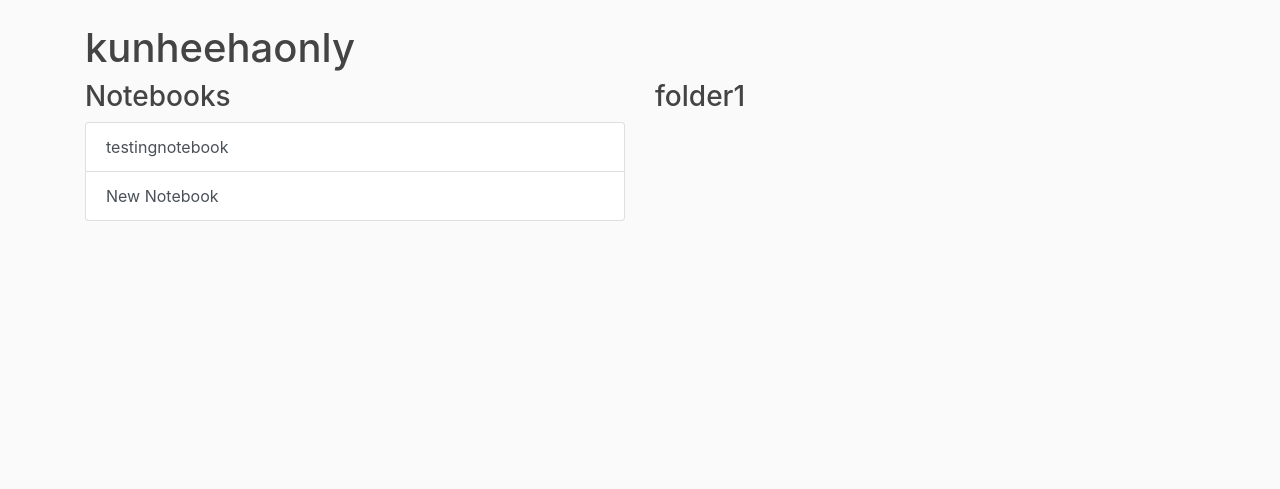
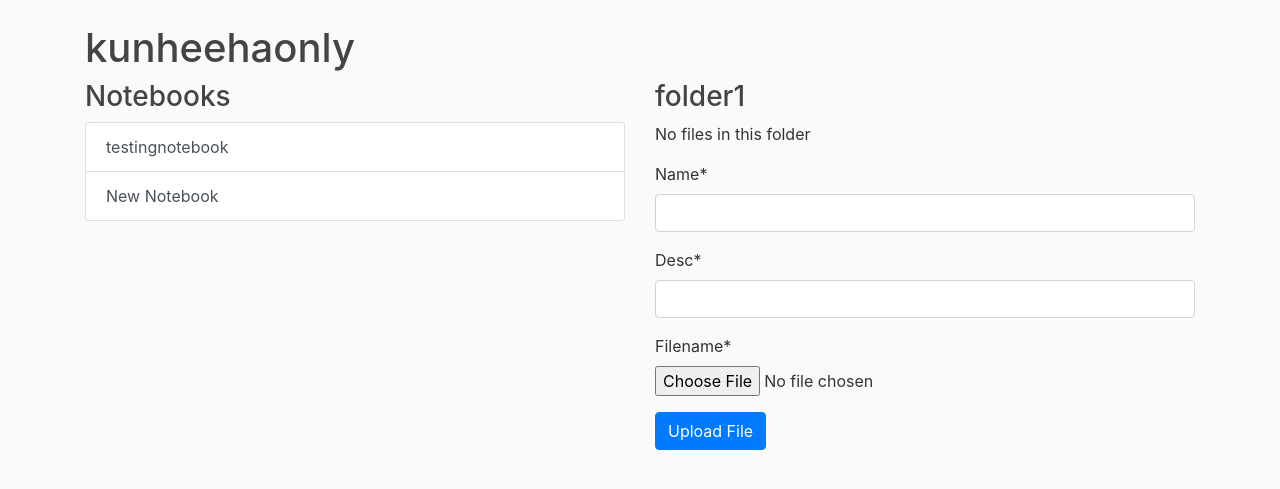
Before and after one commit to kunheeha/workspacePrototype, a Django app: page /workspace/9/1/ in a window 1280 px wide. Shown: the part 56-545 px from the top of the page. Run offline with Django 3.2, Linux system fonts and the light colour scheme; a user stored in the database is signed in; data comes from the database, SQL or seed files in the repository; data that the repository does not hold is empty; some libraries are stand-ins or nearby versions.

Commit message:
file upload and delete

```diff
--- a/prototype/prototype/settings.py
+++ b/prototype/prototype/settings.py
@@ -130,3 +130,6 @@ CRISPY_TEMPLATE_PACK = 'bootstrap4'
 
 LOGIN_REDIRECT_URL = 'home'
 LOGIN_URL = 'login'
+
+MEDIA_ROOT = BASE_DIR / 'uploadfiles'
+MEDIA_URL = '/uploadfiles/'
--- a/prototype/prototype/urls.py
+++ b/prototype/prototype/urls.py
@@ -27,3 +27,7 @@ urlpatterns = [
     path('login/', auth_views.LoginView.as_view(template_name='user/login.html'), name='login'),
     path('logout/', auth_views.LogoutView.as_view(template_name='user/logout.html'), name='logout'),
 ]
+
+if settings.DEBUG:
+    urlpatterns += static(settings.MEDIA_URL,
+                          document_root=settings.MEDIA_ROOT)
--- a/prototype/workspace/admin.py
+++ b/prototype/workspace/admin.py
@@ -1,5 +1,5 @@
 from django.contrib import admin
-from .models import Workspace, Folder, Notebook, Note, TodoItem
+from .models import Workspace, Folder, Notebook, Note, TodoItem, File
 
 # Register your models here.
 admin.site.register(Workspace)
@@ -7,3 +7,4 @@ admin.site.register(Folder)
 admin.site.register(Notebook)
 admin.site.register(Note)
 admin.site.register(TodoItem)
+admin.site.register(File)
--- /dev/null
+++ b/prototype/workspace/forms.py
@@ -0,0 +1,12 @@
+from django import forms
+from django.forms import ModelForm
+from .models import Folder, File
+
+
+class FileForm(ModelForm):
+    class Meta:
+        model = File
+        fields = ['name', 'desc', 'filename', 'folder']
+        widgets = {
+            'folder': forms.HiddenInput()
+        }
--- a/prototype/workspace/models.py
+++ b/prototype/workspace/models.py
@@ -11,13 +11,30 @@ class Workspace(models.Model):
         return f'{self.title}, id={self.pk}'
 
 
+def user_directory_path(instance, filename):
+    return f'folder_{instance.folder.id}/{filename}'
+
+
 class Folder(models.Model):
     title = models.CharField(max_length=100)
-    pathname = models.CharField(max_length=100)
     workspace = models.ForeignKey(Workspace, on_delete=models.CASCADE)
 
     def __str__(self):
         return f'folder title: {self.title}'
+
+
+class File(models.Model):
+    name = models.CharField(max_length=50)
+    desc = models.CharField(max_length=100)
+    filename = models.FileField(upload_to=user_directory_path)
+    folder = models.ForeignKey(Folder, on_delete=models.CASCADE)
+
+    def __str__(self):
+        return f'file name: {self.name}'
+
+    def delete(self, *args, **kwargs):
+        self.filename.delete()
+        super().delete(*args, **kwargs)
 
 
 class Notebook(models.Model):
--- a/prototype/workspace/templates/workspace/folder.html
+++ b/prototype/workspace/templates/workspace/folder.html
@@ -1,5 +1,6 @@
 {% extends 'workspace/base.html' %}
 {% load static %}
+{% load crispy_forms_tags %}
 {% block head %}
 
 	<link rel="stylesheet" type="text/css" href="{% static 'workspace/workspace.css' %}">
@@ -25,6 +26,48 @@
 		{# Files #}
 		<div class="col">
 			<h3>{{ folder.title }}</h3>
+			{# files list #}
+			{% if files %}
+				<div>
+					<table>
+						<thead>
+							<tr>
+								<th>File Name</th>
+								<th>Description</th>
+								<th>Download</th>
+								<th>Delete</th>
+							</tr>
+						</thead>
+						<tbody>
+							{% for file in files %}
+								<tr>
+									<td>{{ file.name }}</td>
+									<td>{{ file.desc }}</td>
+									<td>
+										<a href="/uploadfiles/{{ file.filename }}" class="btn btn-primary btn-sm" target="_blank">Download</a>
+									</td>
+									<td>
+										<form method="POST" action="{% url 'delete-file' workspace.id folder.id file.id %}">
+											{% csrf_token %}
+												<button type="submit" class="btn btn-danger btn-sm">Delete</button>
+										</form>
+									</td>
+								</tr>
+							{% endfor %}
+						</tbody>
+					</table>
+				</div>
+			{% else %}
+				<p>No files in this folder</p>
+			{% endif %}
+			{# uploading files #}
+			<div>
+			<form method="POST" enctype="multipart/form-data">
+				{% csrf_token %}
+				{{ fileform|crispy }}
+				<button type="submit" class="btn btn-primary">Upload File</button>
+			</form>
+			</div>
 		</div>
 	</div>
 
--- a/prototype/workspace/urls.py
+++ b/prototype/workspace/urls.py
@@ -17,5 +17,7 @@ urlpatterns = [
     path('notebook/<int:notebookid>/newnote/',
          NoteCreateView.as_view(), name='new-note'),
     path('notebook/<int:notebookid>/<int:pk>/editnote/',
-         NoteEditView.as_view(), name='edit-note')
+         NoteEditView.as_view(), name='edit-note'),
+    path('workspace/<int:workspaceid>/<int:folderid>/<int:fileid>/delete/',
+         views.delete_file, name='delete-file'),
 ]
--- a/prototype/workspace/views.py
+++ b/prototype/workspace/views.py
@@ -4,7 +4,8 @@ from django.contrib.auth.models import User
 from django.contrib.auth.mixins import LoginRequiredMixin, UserPassesTestMixin
 from django.views import View
 from django.views.generic import ListView, CreateView, UpdateView
-from .models import Workspace, TodoItem, Folder, Notebook, Note
+from .models import Workspace, TodoItem, Folder, Notebook, Note, File
+from .forms import FileForm
 
 
 def home(request):
@@ -70,21 +71,45 @@ def markTodo(request, *args, **kwargs):
 
 @login_required
 def folder(request, *args, **kwargs):
+    workspaceid = kwargs['workspaceid']
+    folderid = kwargs['folderid']
     currentWorkspace = Workspace.objects.filter(
         id=kwargs['workspaceid']).first()
     currentFolder = Folder.objects.filter(id=kwargs['folderid']).first()
     notebooks = Notebook.objects.filter(folder=currentFolder)
     authorised_users = User.objects.filter(workspace=currentWorkspace)
+    files = File.objects.filter(folder=currentFolder).all()
+
+    if request.method == 'POST':
+        fileform = FileForm(request.POST, request.FILES,
+                            initial={'folder': currentFolder})
+        if fileform.is_valid():
+            fileform.save()
+            return redirect('workspace-folder', workspaceid=workspaceid, folderid=folderid)
+
+    fileform = FileForm(initial={'folder': currentFolder})
 
     context = {
         'workspace': currentWorkspace,
         'folder': currentFolder,
-        'notebooks': notebooks
+        'notebooks': notebooks,
+        'files': files,
+        'fileform': fileform
     }
     if request.user in authorised_users:
         return render(request, 'workspace/folder.html', context)
 
     return render(request, 'workspace/deniedaccess.html')
+
+
+def delete_file(request, *args, **kwargs):
+    workspaceid = kwargs['workspaceid']
+    folderid = kwargs['folderid']
+    if request.method == 'POST':
+        file = File.objects.get(id=kwargs['fileid'])
+        file.delete()
+
+    return redirect('workspace-folder', workspaceid=workspaceid, folderid=folderid)
 
 
 def notebookView(request, *args, **kwargs):
```
Also changed, not shown: prototype/db.sqlite3, prototype/workspace/migrations/0007_auto_20210323_1147.py (added), prototype/workspace/migrations/0008_auto_20210323_1459.py (added).
